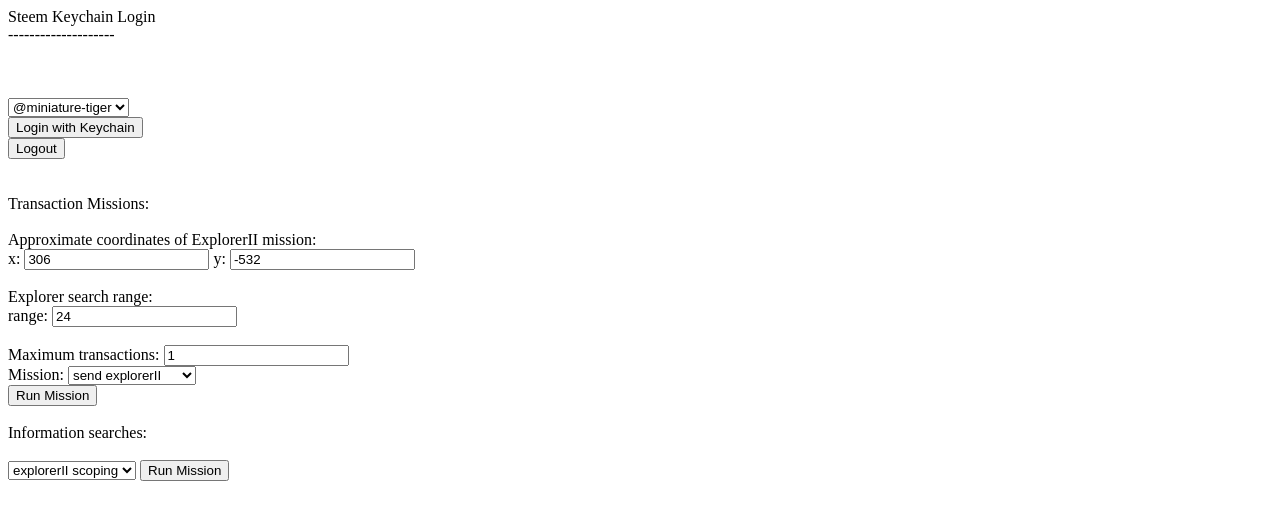
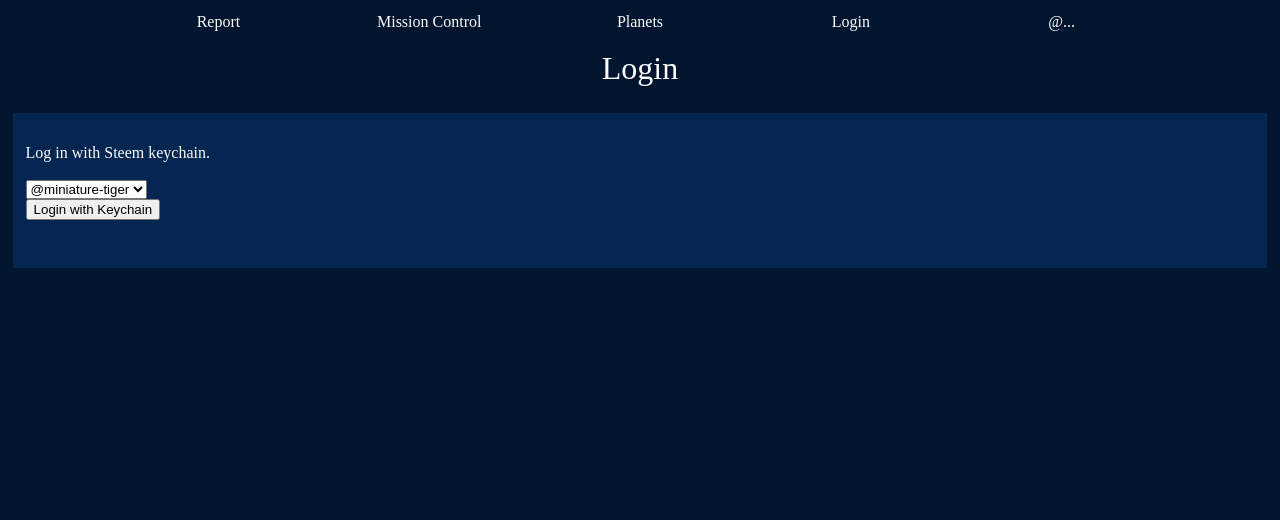
Before and after one commit to tiger-development/nc2, a plain HTML site: page index.html in a window 1280 px wide. Drawn offline with Linux system fonts and the light colour scheme; no server answers.

Commit message:
Add files via upload

```diff
--- a/index.html
+++ b/index.html
@@ -1,40 +1,39 @@
 <!DOCTYPE html>
 
 <!-- This is the main HTML file for the explorer -->
-<!-- ------------------------------------------>
+<!-- ---------------------------------------------->
 <html>
+
 
 <head>
     <meta charset="utf-8">
 
     <!-- Link to style sheets -->
-
+    <link rel="stylesheet" type="text/css" href="page.css">
 </head>
 
 <body>
-    <div>Steem Keychain Login</div>
-    <div>--------------------</div>
-    <br>
-    <div id="status"><br></div>
-    <br>
-    <select id="usernameSelect">
-        <option>@miniature-tiger</option>
-        <option>@tiger-zaps</option>
-    </select>
-    <!--
-    <input type="text" id="usernameField" placeholder="...Steem username...">
-    -->
 
-    <div>
-        <button type="button" id="login">Login with Keychain</button>
-    </div>
-    <div>
-        <button type="button" id="logout">Logout</button>
+    <!-- Site header -->
+
+    <div class="header">
+        <div class="sitePages" id="links">
+            <div class="sitePageBox" id="reportLink">Report</div>
+            <div class="sitePageBox" id="missionsLink">Mission Control</div>
+            <div class="sitePageBox" id="planetsLink">Planets</div>
+            <div class="sitePageBox" id="loginLink">Login</div>
+            <div class="sitePageBox" id="loginHeaderStatus"></div>
         </div>
 
-    <br><br>
+        <div class="centralLogo" id="centralLogo">
+        </div>
+    </div>
 
+    <div class="section" id="report">
+        temp report
+    </div>
 
+    <div class="section" id="missions">
         <div>
             Transaction Missions:
         </div>
@@ -100,11 +99,43 @@
         <!-- A div used as a placeholder to which the dynamically generated board is added -->
         <div id="output">
         </div>
+    </div>
+
+    <div class="section" id="planets">
+        temp planets
+    </div>
+
+    <div class="section" id="login">
+        <br>
+        <div id="loginStatus"><br></div>
+        <br>
+        <select id="usernameSelect">
+            <option>@miniature-tiger</option>
+            <option>@tiger-zaps</option>
+        </select>
+        <!--
+        <input type="text" id="usernameField" placeholder="...Steem username...">
+        -->
+
+        <div>
+            <button type="button" id="loginButton">Login with Keychain</button>
+        </div>
+        <div>
+            <button type="button" id="logoutButton">Logout</button>
+        </div>
+
+        <br><br>
+    </div>
+
+
 
     <!-- The javascript files -->
+    <script src='main.js'></script>
+    <!-- script src='login.js'></script>
     <script src='userData.js'></script>
     <script src='ncapi.js'></script>
     <script src='keychain.js'></script>
-    <script src='main.js'></script>
+     -->
+
 
 </body>
--- a/main.js
+++ b/main.js
@@ -1,78 +1,201 @@
-let keychainFunctioning = false;
-
+// TO DO
+
+// Add separate tab
+// Get list of user planets
+// Start with 10 planets
+// Add coloured button grid - exploration - build - ships (buttons should be drop downs effectively)
+
+keychainFunctioning = false
 
 // On page load
 window.addEventListener('load', async (event) => {
-    // Temp
-    console.log(window.steem_keychain)
-
-    // Get status output
-    const status = document.getElementById('status');
-
-    // Get the username input field
+
+    // ----------------------------------
+    // GET PAGE ELEMENTS ON LOADING
+    // ----------------------------------
+
+    // Get header links and section divs
+    const sitePages = document.getElementById('links');
+    const centralLogo = document.getElementById('centralLogo');
+    const reportLink = document.getElementById('reportLink');
+    const reportDiv = document.getElementById('report');
+    const missionsLink = document.getElementById('missionsLink');
+    const missionsDiv = document.getElementById('missions');
+    const planetsLink = document.getElementById('planetsLink');
+    const planetsDiv = document.getElementById('planets');
+    const loginLink = document.getElementById('loginLink');
+    const loginDiv = document.getElementById('login');
+    const loginHeaderStatus = document.getElementById('loginHeaderStatus');
+
+    // Create object to facilitate switching between sections
+    const sections = [
+            {sectionName: "report", sectionTitle: "Strategy Report", sectionLink: reportLink, sectionDiv: reportDiv},
+            {sectionName: "missions", sectionTitle: "Mission Control", sectionLink: missionsLink, sectionDiv: missionsDiv},
+            {sectionName: "planets", sectionTitle: "Planet Classification", sectionLink: planetsLink, sectionDiv: planetsDiv},
+            {sectionName: "login", sectionTitle: "Login", sectionLink: loginLink, sectionDiv: loginDiv},
+    ]
+    const sectionLinks = sections.map(section => section.sectionLink)
+
+    // Get login elements
     const usernameSelect = document.getElementById('usernameSelect');
-
-    // Get login button
-    const loginButton = document.getElementById('login');
-
-    // Get logout button
-    const logoutButton = document.getElementById('logout');
-
-    // Get mission buttons
-    const runLoginMissionButton = document.getElementById('runLoginMission');
-    const runInfoMissionButton = document.getElementById('runInfoMission');
-
-    var loginMissionSelect = document.getElementById("loginMissionSelect")
-    var infoMissionSelect = document.getElementById("infoMissionSelect")
-
-    // Other data inputs
-    const xCoordinateField = document.getElementById("xCoordinate")
-    const yCoordinateField = document.getElementById("yCoordinate")
-    const maxProcessField = document.getElementById("numberOfTransactions")
-    const explorerRangeField = document.getElementById("explorerRange")
-
-    const outputNode = document.getElementById('output');
-
-
-
-
-    //let user = inputs.elements[0].value
-    //let mission = inputs.elements[0].value
+    const loginButton = document.getElementById('loginButton');
+    const logoutButton = document.getElementById('logoutButton');
+    const loginStatusDisplay = document.getElementById('loginStatus');
+
+
+    // ----------------------------------
+    // HEADER LINKS AND SECTION SWICTHING
+    // ----------------------------------
+
+    var currentPage = getCurrentPage()
+    console.log(currentPage)
+
+    // Event listener for click on header - switches between sections
+    sitePages.addEventListener("click", function(e) {
+        // e.target will be the item that was clicked on
+        if (sectionLinks.includes(e.target)) {
+            switchSection(e.target)
+        }
+    })
+
+    // Switches between different "pages" (sections) using link
+    function switchSection(sectionLink) {
+        const index = sectionLinks.findIndex(link => link === sectionLink)
+
+        for (let i = 0; i < sections.length; i+=1) {
+            if (i === index) {
+                sections[i].sectionDiv.style.display = "block";
+                centralLogo.innerText = sections[i].sectionTitle
+                setCurrentPage(sections[i].sectionName)
+            } else {
+                sections[i].sectionDiv.style.display = "none";
+            }
+        }
+    }
+
+    // Switches between different "pages" (sections) using link
+    function switchSectionWithSectionName(sectionName) {
+        const index = sections.findIndex(section => section.sectionName === sectionName)
+        console.log(index)
+        switchSection(sections[index].sectionLink)
+    }
+
+    // Store current page in local storage
+    function setCurrentPage(sectionName) {
+        //const index = sections.findIndex(name => sections.sectionName === sectionName)
+        localStorage.setItem('currentPage', sectionName);
+    }
+
+    // Store current page in local storage
+    function getCurrentPage() {
+        const value = localStorage.getItem('currentPage');
+        return (value !== null) ? value : false;
+    }
+
+    // ----------------------------------
+    // KEYCHAIN
+    // ----------------------------------
 
     // Check Steem Keychain extension installed and functioning
     if(window.steem_keychain) {
         let keychain = window.steem_keychain;
         console.log('Keychain installed');
+
         // Request handshake
         steem_keychain.requestHandshake(function() {
             console.log('Handshake received!');
             keychainFunctioning = true
         });
-
     // Steem Keychain extension not installed...
     } else {
         console.log('Keychain not installed');
     }
 
-    for (const [index, userName] of userList.entries()) {
-        await createUserData(userName.user);
-        console.dir(userDataStore[index])
-    }
+
+    // ----------------------------------
+    // LOGIN
+    // ----------------------------------
 
     // Check if anyone is already logged in or set for info
     let user = getUser();
     let logInStatus = getLogInStatus();
 
     let userData = [];
-    if (user && logInStatus == "keychain") {
-        loginDisplay(user)
+    if (user) {
+        if (logInStatus == "keychain") {
+            loginDisplay(user, "Keychain connected. <br> Logged in as @" + user)
+        } else if (logInStatus == "setForInfo") {
+            loginDisplay(user, "No keychain connection. <br> Logged in for info as @" + user)
+        }
         userData = loginUserData(user);
-    } else if (user && logInStatus == "setForInfo") {
-        loginDisplay(user)
-        userData =loginUserData(user);
+        if (currentPage) {
+            switchSectionWithSectionName(currentPage)
+        } else {
+            switchSectionWithSectionName("report")
+        }
+
     } else {
         logoutDisplay();
-    }
+        switchSectionWithSectionName("login")
+    }
+
+
+    // Store username in local storage
+    function setLogInStatus(loginStatus) {
+        localStorage.setItem('loginStatus', loginStatus);
+        return loginStatus
+    }
+
+    // Check if user logged in
+    function getLogInStatus() {
+        const value = localStorage.getItem('loginStatus');
+        return (value !== null) ? value : false;
+    }
+
+    // Store username in local storage
+    function setUser(user) {
+        localStorage.setItem('user', user);
+        return user
+    }
+
+    function getUser() {
+        const value = localStorage.getItem('user');
+        return (value !== null) ? value : false;
+    }
+
+    // Remove username from local storage
+    function logoutUser() {
+        localStorage.setItem('loginStatus', false);
+        localStorage.removeItem('user');
+    }
+
+    function loginDisplay(user, message) {
+        console.log("loginDisplay")
+        loginButton.style.display = 'none';
+        usernameSelect.style.display = 'none';
+        logoutButton.style.display = 'initial';
+        loginStatusDisplay.innerHTML = message
+        loginHeaderStatus.innerHTML = '@' + user
+    }
+
+    function logoutDisplay() {
+        console.log("logoutDisplay")
+        logoutButton.style.display = 'none';
+        loginButton.style.display = 'initial';
+        usernameSelect.style.display = 'initial';
+        loginStatusDisplay.innerHTML = 'Log in with Steem keychain.';
+        loginHeaderStatus.innerHTML = '@...'
+    }
+
+    // Temp
+    //console.log(window.steem_keychain)
+
+
+
+
+
+
+
 
     // When login button is clicked
     loginButton.addEventListener('click', (e) => {
@@ -91,7 +214,7 @@ window.addEventListener('load', async (event) => {
                     } else {
                         user = setUser(userValue);
                         logInStatus = setLogInStatus("keychain")
-                        loginDisplay(userValue)
+                        loginDisplay(userValue, "Keychain connected. <br> Logged in as @" + user)
                         userData =loginUserData(user);
                     }
                 });
@@ -99,7 +222,7 @@ window.addEventListener('load', async (event) => {
                 console.log('Keychain not installed');
                 user = setUser(userValue);
                 logInStatus = setLogInStatus("setForInfo")
-                loginDisplay(userValue)
+                loginDisplay(userValue, "No keychain connection. <br> Logged in for info as @" + user)
                 userData = loginUserData(user);
             }
     });
@@ -115,6 +238,46 @@ window.addEventListener('load', async (event) => {
         userData = [];
     });
 
+
+
+
+
+    function loginUserData(user) {
+        //return fetchUserData(user);
+    }
+
+
+
+
+
+    // Get mission buttons
+    const runLoginMissionButton = document.getElementById('runLoginMission');
+    const runInfoMissionButton = document.getElementById('runInfoMission');
+
+    var loginMissionSelect = document.getElementById("loginMissionSelect")
+    var infoMissionSelect = document.getElementById("infoMissionSelect")
+
+    // Other data inputs
+    const xCoordinateField = document.getElementById("xCoordinate")
+    const yCoordinateField = document.getElementById("yCoordinate")
+    const maxProcessField = document.getElementById("numberOfTransactions")
+    const explorerRangeField = document.getElementById("explorerRange")
+
+    const outputNode = document.getElementById('output');
+
+
+
+
+    //let user = inputs.elements[0].value
+    //let mission = inputs.elements[0].value
+
+
+
+    //for (const [index, userName] of userList.entries()) {
+    //    await createUserData(userName.user);
+    //    console.dir(userDataStore[index])
+    //}
+
     runLoginMissionButton.addEventListener('click', (e) => {
         // Stop the default action from doing anything
         e.preventDefault();
@@ -150,25 +313,7 @@ window.addEventListener('load', async (event) => {
     });
 
 
-    function loginDisplay(user) {
-        console.log("loginDisplay")
-        loginButton.style.display = 'none';
-        usernameSelect.style.display = 'none';
-        logoutButton.style.display = 'initial';
-        status.innerHTML = 'Logged in as ' + user;
-    }
-
-    function loginUserData(user) {
-        return fetchUserData(user);
-    }
-
-    function logoutDisplay() {
-        console.log("logoutDisplay")
-        logoutButton.style.display = 'none';
-        loginButton.style.display = 'initial';
-        usernameSelect.style.display = 'initial';
-        status.innerHTML = 'You are not logged in.';
-    }
+
 
 
 });
@@ -176,37 +321,7 @@ window.addEventListener('load', async (event) => {
 
 
 
-// Login / logout functions
-// ------------------------
-
-// Store username in local storage
-function setLogInStatus(loginStatus) {
-    localStorage.setItem('loginStatus', loginStatus);
-    return loginStatus
-}
-
-// Check if user logged in
-function getLogInStatus() {
-    const value = localStorage.getItem('loginStatus');
-    return (value !== null) ? value : false;
-}
-
-// Store username in local storage
-function setUser(user) {
-    localStorage.setItem('user', user);
-    return user
-}
-
-function getUser() {
-    const value = localStorage.getItem('user');
-    return (value !== null) ? value : false;
-}
-
-// Remove username from local storage
-function logoutUser() {
-    localStorage.setItem('loginStatus', false);
-    localStorage.removeItem('user');
-}
+
 
 
 
@@ -217,6 +332,7 @@ let missionLaunchTime = Date.now();
 let workFlowMonitor = true
 
 
+// --------------------------
 
 async function runLoginMission(user, userData, mission, maxProcess, explorerRange, xCoordinate, yCoordinate, outputNode) {
     outputNode.innerHTML = "";
--- /dev/null
+++ b/page.css
@@ -0,0 +1,58 @@
+/* Stylesheet for candle charts */
+/* ---------------------------- */
+
+html {
+    background-color: rgb(2, 21, 46);
+    font-family: 'Futura';
+    font-size: 16px;
+    color: rgb(252, 252, 252);
+    margin: 0;
+}
+
+body {
+    margin: 0;
+}
+
+.header {
+    position: relative;
+    vertical-align: top;
+    width: 100%;
+    height: 100px;
+
+    background-color: rgb(2, 21, 46);
+    color: rgb(252, 252, 252);
+    z-index: 10;
+}
+
+.centralLogo {
+    padding: 0% 0% 1% 0%;
+    width: 100%;
+    height: 48px;
+    font-size: 32px;
+    text-align: center;
+}
+
+.sitePages {
+    width: 100%;
+    height: 50px;
+    font-size: 24px;
+    text-align: center;
+
+}
+
+.sitePageBox {
+    display: inline-block;
+    padding: 1% 0% 1% 0%;
+    width: 16%;
+    height: 24px;
+    font-size: 16px;
+    color: rgb(252, 252, 252);
+    text-decoration: none;
+}
+
+.section {
+    padding: 1% 1% 1% 1%;
+    margin: 1% 1% 1% 1%;
+    background-color: rgb(2, 21, 46);
+    background-color: rgb(6, 38, 82);
+}
--- a/userData.js
+++ b/userData.js
@@ -110,7 +110,7 @@ async function createUserData(user) {
     console.dir(dataPlanets)
     for (const planet of dataPlanets.planets) {
 
-        if (i<=10) {
+        if (i<=1) {
             let galaxyData = await getGalaxy(planet.posx, planet.posy, 48, 48);
             //console.dir(galaxyData)
             let planetCoords = [planet.posx, planet.posy]
```
Lines whose indentation alone changed are shown as unchanged.
